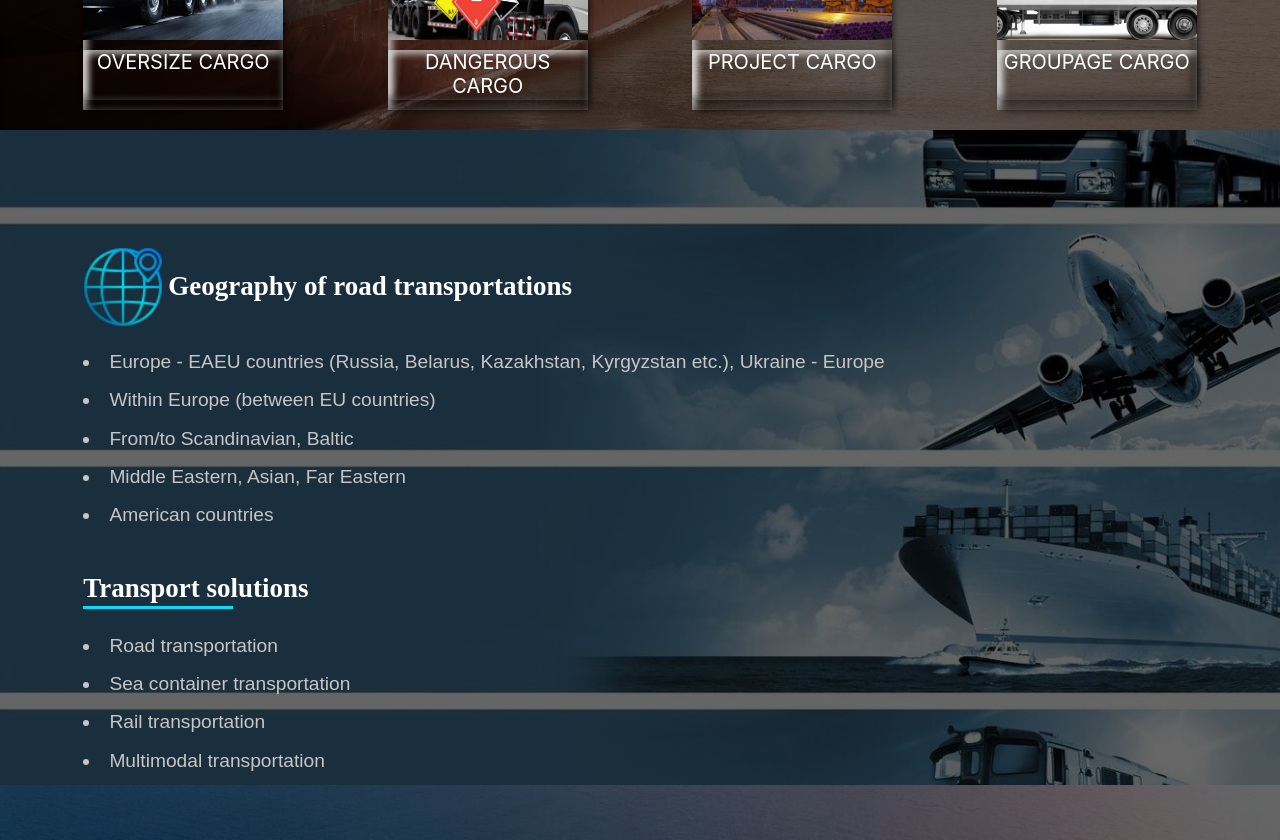
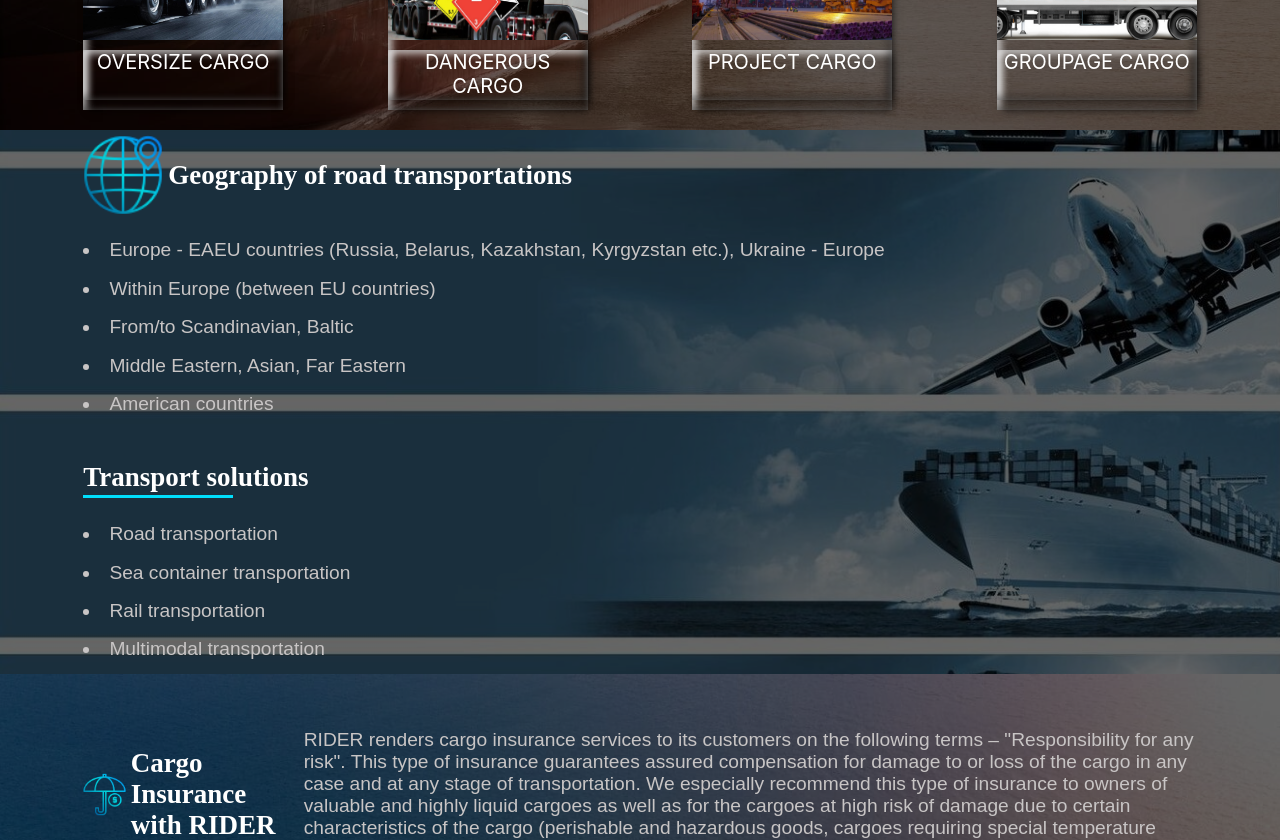
Before and after one commit to Valeriy-Radionov/logistics-app, a React (Create React App) app: page / in a window 1280 px wide. Shown: the part 1180-2020 px from the top of the page. Built offline with nearby package versions, Linux system fonts and the light colour scheme.

Commit message:
features: refactor

```diff
--- a/src/ui/components/transportation-goods/TransportSolutions.module.scss
+++ b/src/ui/components/transportation-goods/TransportSolutions.module.scss
@@ -47,8 +47,8 @@
     }
     .items {
       display: flex;
-      padding-top: 10%;
       flex-direction: column;
+      justify-content: space-evenly;
       width: 100%;
       height: 100%;
       z-index: 2;
```
